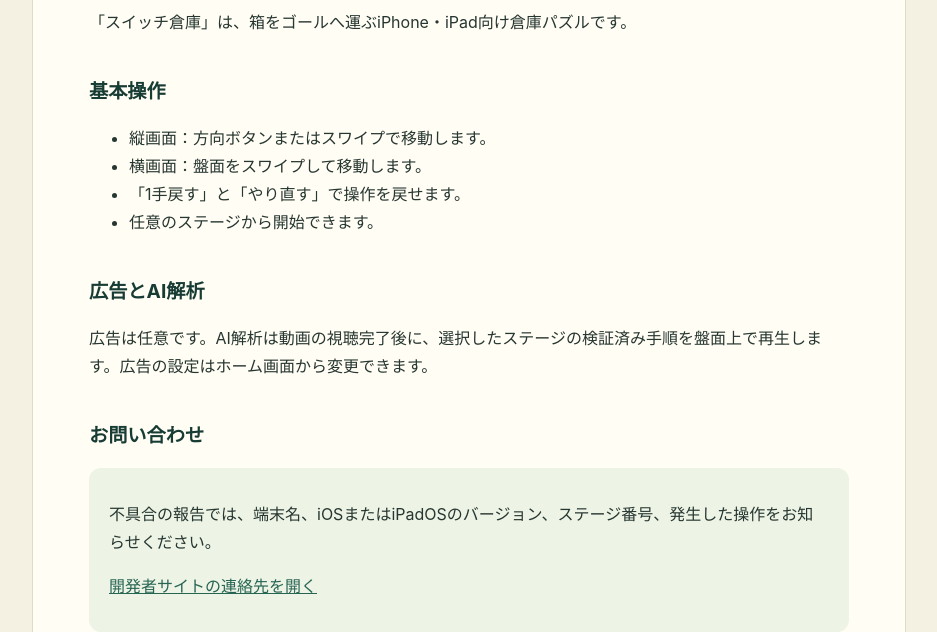
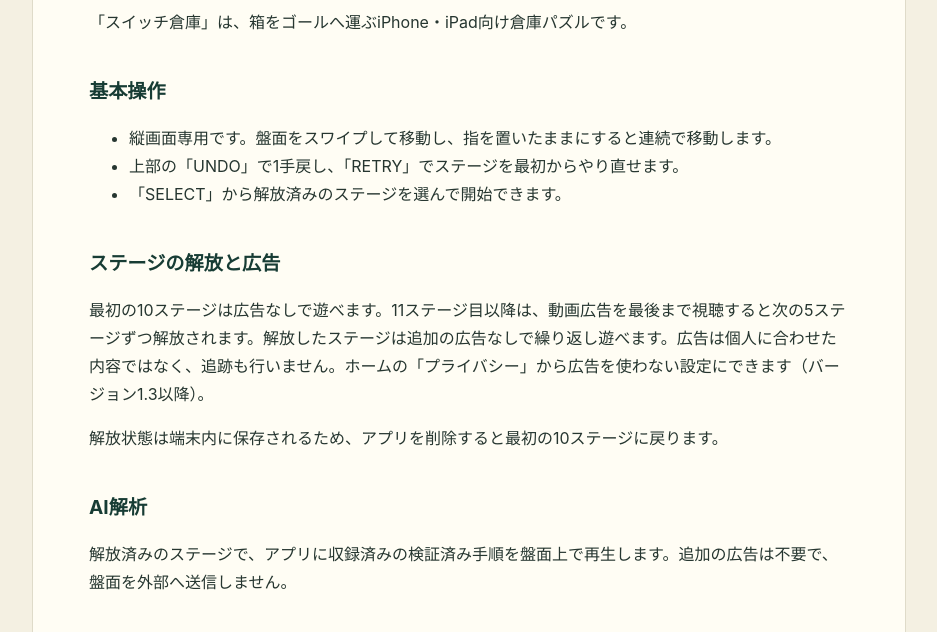
Before and after one commit to usajii75/privacy-policy, a plain HTML site: page switch_warehouse_support.html in a window 1280 px wide. Shown: the part 140-772 px from the top of the page, without its empty margins (171-1108 px from the left). Drawn offline with Linux system fonts and the light colour scheme.

Commit message:
Update Switch Warehouse support page for 1.3
Co-Authored-By: Claude Opus 5.5 <noreply@anthropic.com>
Claude-Session: https://claude.ai/code/session_01BZRRkMhZLdj8xptAxKneta

```diff
--- a/switch_warehouse_support.html
+++ b/switch_warehouse_support.html
@@ -18,14 +18,16 @@
 
   <h2>基本操作</h2>
   <ul>
-    <li>縦画面：方向ボタンまたはスワイプで移動します。</li>
-    <li>横画面：盤面をスワイプして移動します。</li>
-    <li>「1手戻す」と「やり直す」で操作を戻せます。</li>
-    <li>任意のステージから開始できます。</li>
+    <li>縦画面専用です。盤面をスワイプして移動し、指を置いたままにすると連続で移動します。</li>
+    <li>上部の「UNDO」で1手戻し、「RETRY」でステージを最初からやり直せます。</li>
+    <li>「SELECT」から解放済みのステージを選んで開始できます。</li>
   </ul>
 
-  <h2>広告とAI解析</h2>
-  <p>広告は任意です。AI解析は動画の視聴完了後に、選択したステージの検証済み手順を盤面上で再生します。広告の設定はホーム画面から変更できます。</p>
+  <h2>ステージの解放と広告</h2>
+  <p>最初の10ステージは広告なしで遊べます。11ステージ目以降は、動画広告を最後まで視聴すると次の5ステージずつ解放されます。解放したステージは追加の広告なしで繰り返し遊べます。広告は個人に合わせた内容ではなく、追跡も行いません。ホームの「プライバシー」から広告を使わない設定にできます（バージョン1.3以降）。</p>
+  <p>解放状態は端末内に保存されるため、アプリを削除すると最初の10ステージに戻ります。</p>
+  <h2>AI解析</h2>
+  <p>解放済みのステージで、アプリに収録済みの検証済み手順を盤面上で再生します。追加の広告は不要で、盤面を外部へ送信しません。</p>
 
   <h2>お問い合わせ</h2>
   <div class="card">
```
